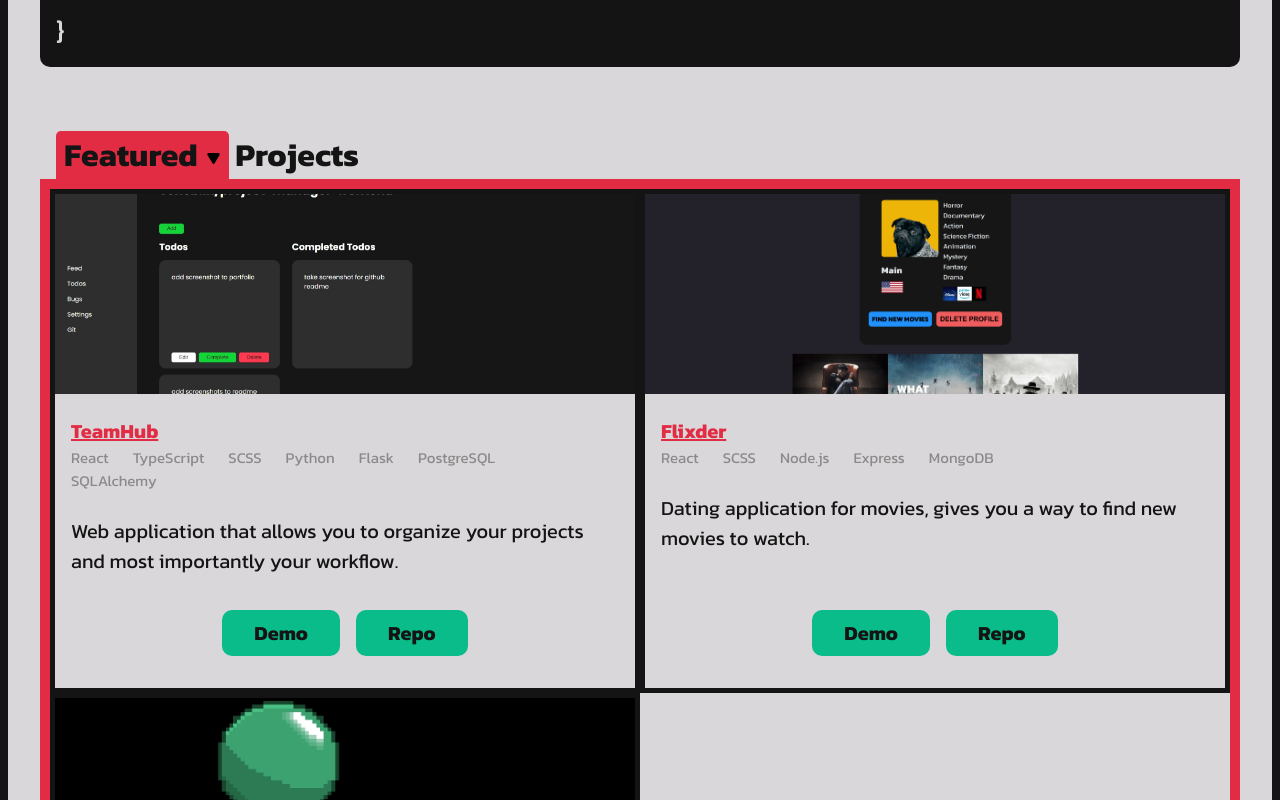
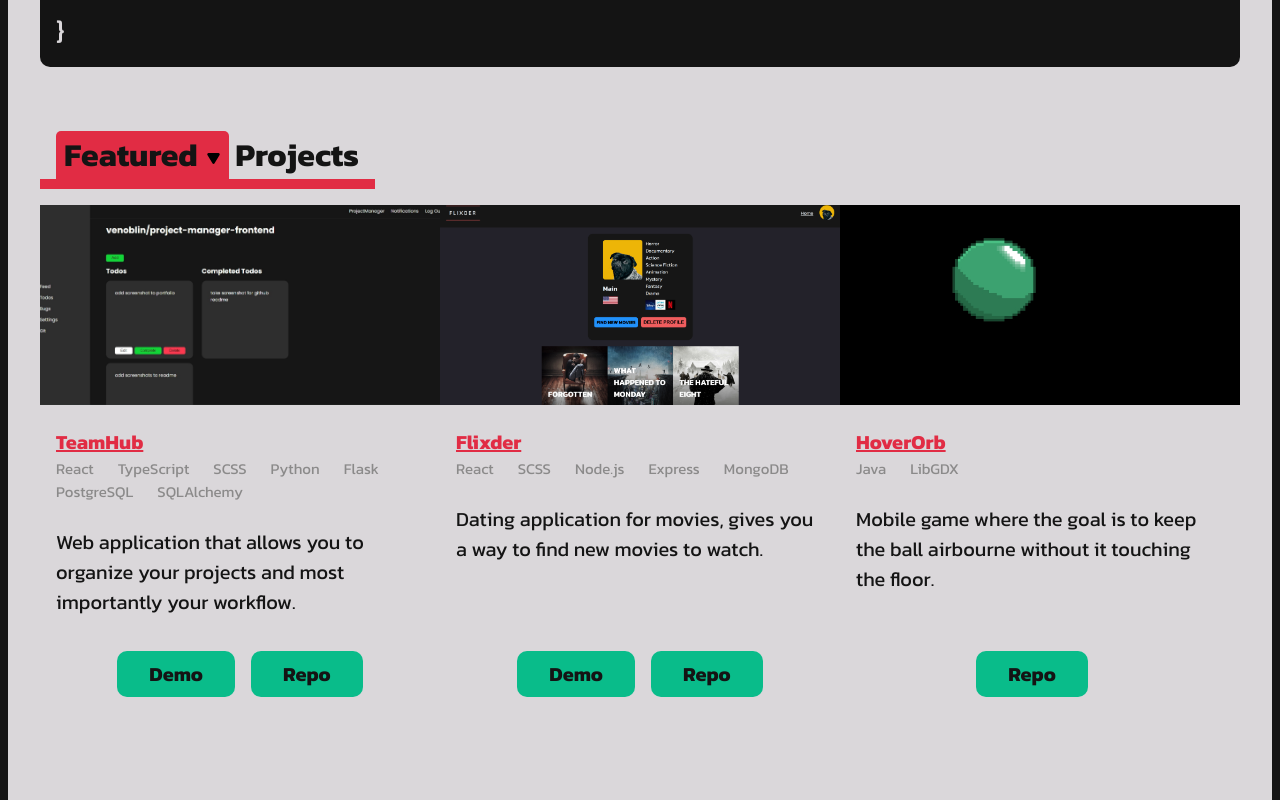
Before and after one commit to venoblin/personal-portfolio-frontend, a React (Create React App) app: page / in a window 1280 px wide. Shown: the part 860-1660 px from the top of the page. Built offline with nearby package versions, Linux system fonts and the light colour scheme; no server answers.

Commit message:
worked on switcher

```diff
--- a/src/components/sections/Projects.jsx
+++ b/src/components/sections/Projects.jsx
@@ -36,19 +36,21 @@ const Projects = (props) => {
               <svg xmlns="http://www.w3.org/2000/svg" viewBox="0 0 12 12">
                 <path d="M5.143 9.847a1 1 0 0 0 1.715 0l3.999-6.665a1 1 0 0 0-.858-1.515H2.001a1 1 0 0 0-.858 1.515z" />
               </svg>
+
+              <span className='switcher'>
+                <span className={isHoverActive ? 'categories active' : 'categories'}>
+                  {categories.filter((category) => {
+                    return category !== projectCategory
+                  }).map((category) => (
+                    <button className='category' key={category} onClick={() => switchCategory(category)}>{category}</button>
+                  ))}
+                </span>
+              </span>
+
+
             </span>
           </span> Projects
         </h2>
-
-        <div className='switcher'>
-          <div className={isHoverActive ? 'categories active' : 'categories'}>
-            {categories.filter((category) => {
-              return category !== projectCategory
-            }).map((category) => (
-              <button className='category' key={category} onClick={() => switchCategory(category)}>{category}</button>
-            ))}
-          </div>
-        </div>
 
         <div className="projects">
           {projects.filter((project) => {
--- a/src/styles/ProjectCard.css
+++ b/src/styles/ProjectCard.css
@@ -2,7 +2,6 @@
   background-color: #dad7da;
   position: relative;
   overflow: hidden;
-  border: 5px solid #141414;
   transition: all 0.2s ease;
 }
 .ProjectCard img {
--- a/src/styles/ProjectCard.scss
+++ b/src/styles/ProjectCard.scss
@@ -4,7 +4,6 @@
   background-color: $whiteColor;
   position: relative;
   overflow: hidden;
-  border: 5px solid $bgColor;
   @include defaultTransition(all);
 
   img {
--- a/src/styles/Projects.css
+++ b/src/styles/Projects.css
@@ -2,14 +2,6 @@
   width: 100%;
   display: grid;
   grid-template-columns: repeat(auto-fit, minmax(400px, 1fr));
-  margin-top: 10px;
-  border-left: 10px solid #e12c44;
-  border-right: 10px solid #e12c44;
-  border-bottom: 10px solid #e12c44;
-}
-.Projects h2 {
-  margin-bottom: 0;
-  width: 100%;
 }
 
 .category {
@@ -17,6 +9,7 @@
 }
 
 span.category {
+  position: relative;
   display: inline;
   background: #e12c44;
   padding: 0 0.5rem;
@@ -40,8 +33,9 @@ span.category.active svg {
 }
 
 .switcher {
-  margin-top: -10px;
-  position: relative;
+  position: absolute;
+  left: 0;
+  bottom: 0;
 }
 
 .categories {
--- a/src/styles/Projects.scss
+++ b/src/styles/Projects.scss
@@ -6,15 +6,6 @@
     width: 100%;
     display: grid;
     grid-template-columns: repeat(auto-fit, minmax(400px, 1fr));
-    margin-top: 10px;
-    border-left: 10px solid $redColor;
-    border-right: 10px solid $redColor;
-    border-bottom: 10px solid $redColor;
-  }
-
-  h2 {
-    margin-bottom: 0;
-    width: 100%;
   }
 }
 
@@ -23,6 +14,7 @@
 }
 
 span.category {
+  position: relative;
   display: inline;
   background: $redColor;
   padding: 0 0.5rem;
@@ -49,8 +41,9 @@ span.category {
 }
 
 .switcher {
-  margin-top: -10px;
-  position: relative;
+  position: absolute;
+  left: 0;
+  bottom: 0;
 }
 
 .categories {
```
Also changed, not shown: 2 other files (tests, documents, lock files or other folders).
